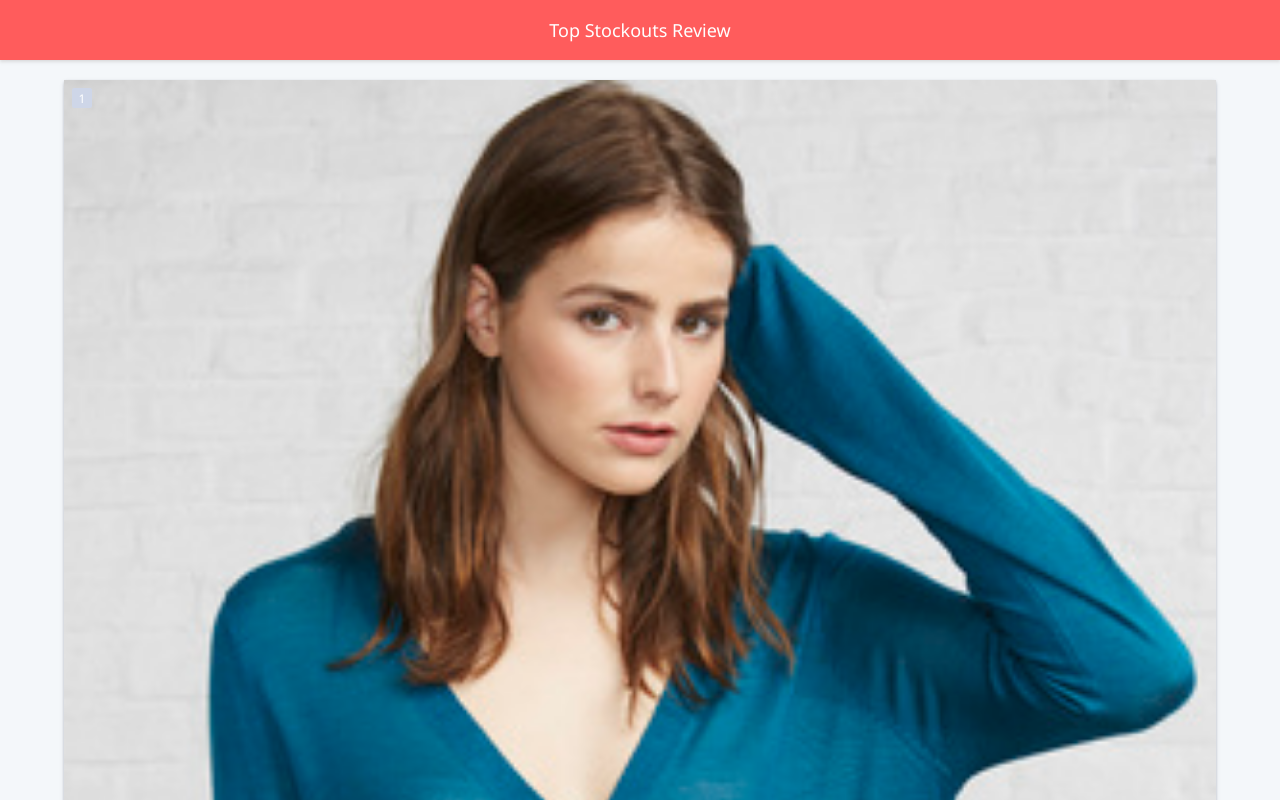
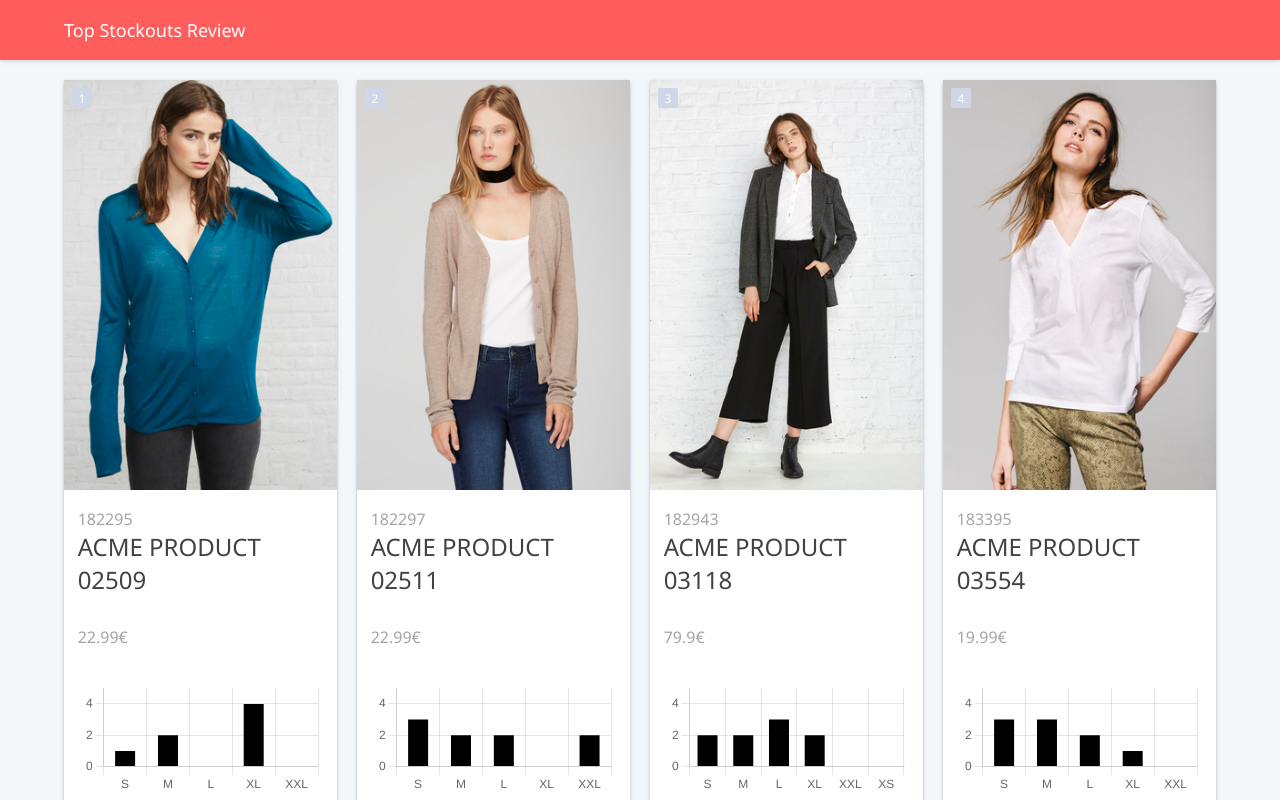
Before and after one commit to tanferest/nextail_frontend_exercise, a React (Create React App) app: page / in a window 1280 px wide. Shown: the top 800 px of the page. Built offline with nearby package versions, Linux system fonts and the light colour scheme.

Commit message:
create mixins and styles for responsive design

```diff
--- a/src/styles/Header.scss
+++ b/src/styles/Header.scss
@@ -1,4 +1,5 @@
 @import './Variables.scss';
+@import './Mixins.scss';
 
 .header {
     height: 60px;
@@ -7,9 +8,15 @@
     justify-content: center;
     align-items: center;
     box-shadow: 0 2px 3px rgba(206, 206, 206, 0.7);
+    @include tablet {
+        justify-content: flex-start;
+    }
     &__title {
         font-size: 1.125rem;
         font-weight: 400;
         color: $white;
+        @include tablet {
+            margin-left: 5%;
+        }
     }
 }
--- /dev/null
+++ b/src/styles/Mixins.scss
@@ -0,0 +1,11 @@
+@mixin tablet {
+    @media all and (min-width: 768px) {
+      @content;
+    }
+  }
+
+  @mixin desktop {
+    @media all and (min-width: 1200px) {
+      @content;
+    }
+  }
--- a/src/styles/ProductList.scss
+++ b/src/styles/ProductList.scss
@@ -1,10 +1,18 @@
+@import './Mixins.scss';
+
 .list {
     display: grid;
     grid-template-columns: 1fr;
     grid-auto-rows: 1fr;
     gap: 20px;
     width: 90%;
-    margin: 20px 5% 0 5%;
+    margin: 20px 5%;
+    @include tablet {
+        grid-template-columns: 1fr 1fr 1fr;
+    }
+    @include desktop {
+        grid-template-columns: 1fr 1fr 1fr 1fr;
+    }
     &__item {
         position: relative;
         box-shadow: rgba(50, 50, 93, 0.25) 0px 2px 5px -1px, rgba(0, 0, 0, 0.3) 0px 1px 3px -1px;
```
